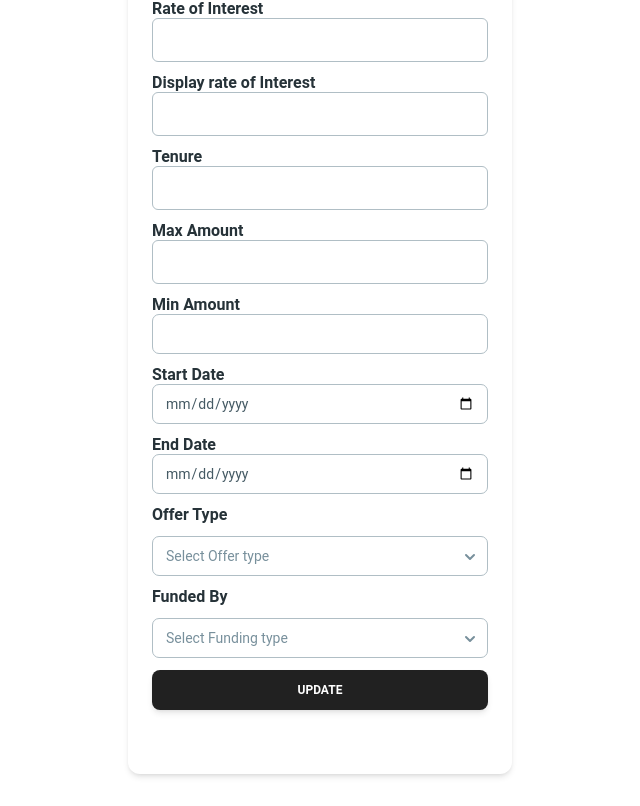
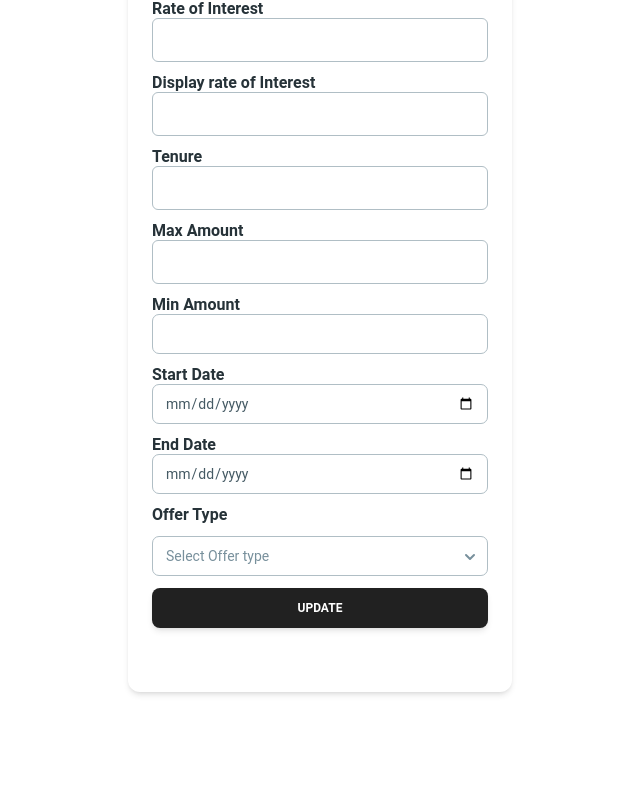
Before and after one commit to alpha951/flexathon, a React (Vite) app: page / in a window 1280 px wide. Shown: the part 362-1168 px from the top of the page, without its empty margins (320-960 px from the left). After the commit the page ends 1086 px from the top, so only its background shows below. Built offline with nearby package versions, Linux system fonts and the light colour scheme; no server answers.

Commit message:
Update form

```diff
--- a/src/components/Form.jsx
+++ b/src/components/Form.jsx
@@ -263,7 +263,7 @@ export default function Form() {
                 </Option>
               </Select>
 
-              <Typography
+              {/* <Typography
                 variant='h6'
                 color='blue-gray'
                 className='-mb-2 -mt-2 text-left'>
@@ -279,7 +279,7 @@ export default function Form() {
                 <Option value='3' className='text-left'>
                   Flexmoney
                 </Option>
-              </Select>
+              </Select> */}
             </div>
           </CardBody>
           <CardFooter>
```
